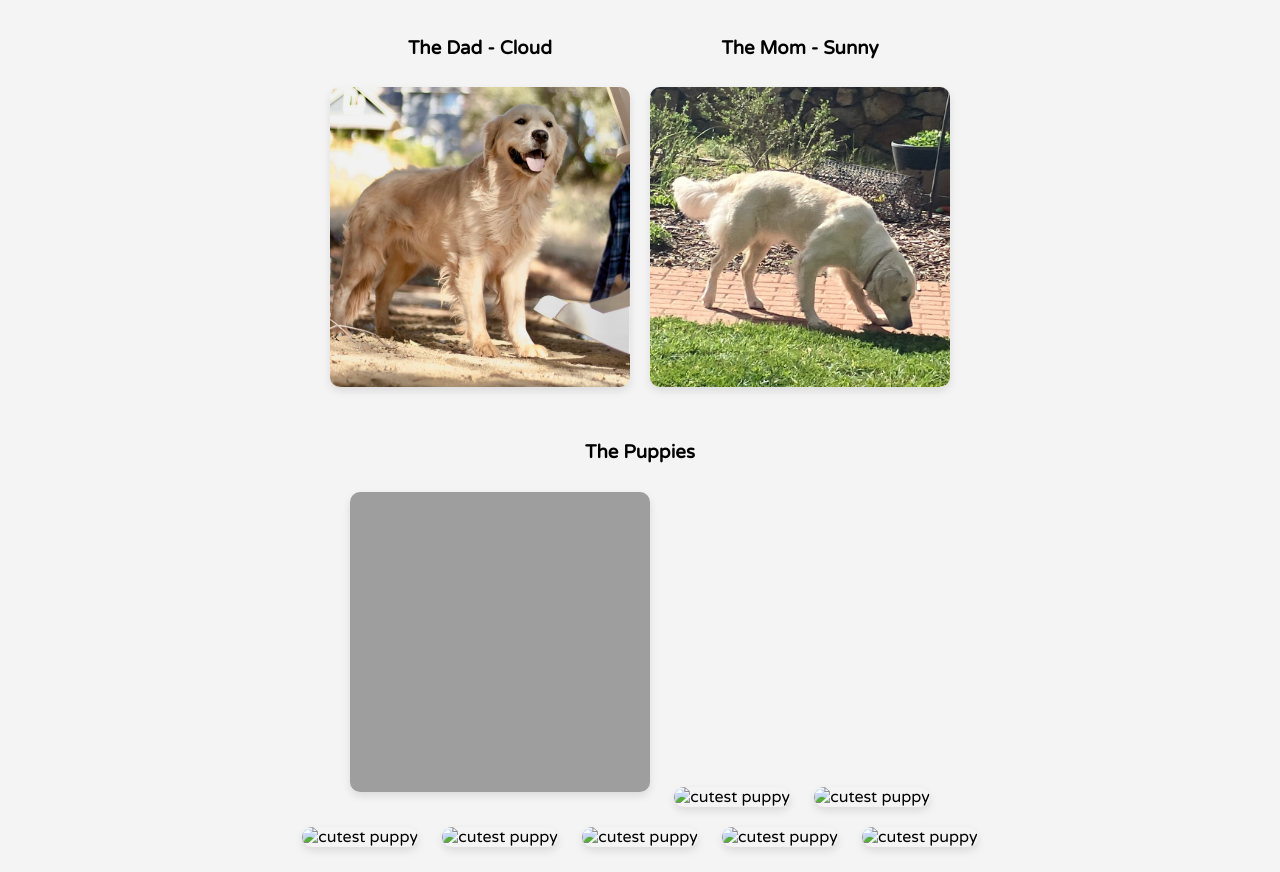
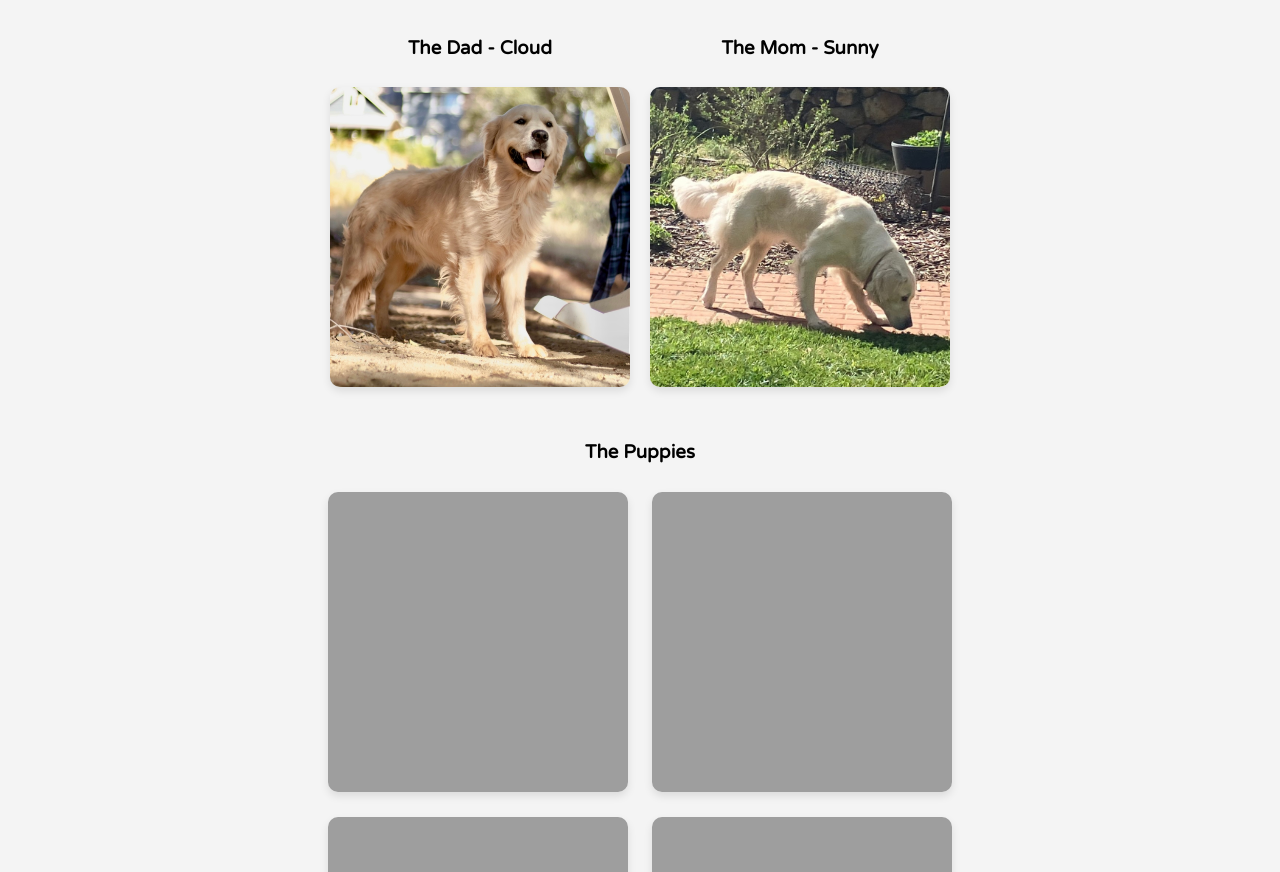
Before and after one commit to VinnieCodes/Cute-Puppies, a plain HTML site: page index.html in a window 1280 px wide. Shown: the part 80-952 px from the top of the page. Drawn offline with Linux system fonts and the light colour scheme; the site is published under a folder, as on GitHub Pages, so addresses that start at the root find nothing.

Commit message:
file paths

```diff
--- a/index.html
+++ b/index.html
@@ -33,13 +33,13 @@
       <div id="puppies-container">
         <h3>The Puppies</h3>
         <img src="./8.jpg" alt="cutest puppy" class="smolPup" />
-        <img src="/2.jpg" alt="cutest puppy" class="smolPup" />
-        <img src="/3.jpg" alt="cutest puppy" class="smolPup" />
-        <img src="/4.jpg" alt="cutest puppy" class="smolPup" />
-        <img src="/5.jpg" alt="cutest puppy" class="smolPup" />
-        <img src="/6.jpg" alt="cutest puppy" class="smolPup" />
-        <img src="/7.jpg" alt="cutest puppy" class="smolPup" />
-        <img src="/1.jpg" alt="cutest puppy" class="smolPup" />
+        <img src="./2.jpg" alt="cutest puppy" class="smolPup" />
+        <img src="./3.jpg" alt="cutest puppy" class="smolPup" />
+        <img src="./4.jpg" alt="cutest puppy" class="smolPup" />
+        <img src="./5.jpg" alt="cutest puppy" class="smolPup" />
+        <img src="./6.jpg" alt="cutest puppy" class="smolPup" />
+        <img src="./7.jpg" alt="cutest puppy" class="smolPup" />
+        <img src="./1.jpg" alt="cutest puppy" class="smolPup" />
       </div>
     </section>
 
```
